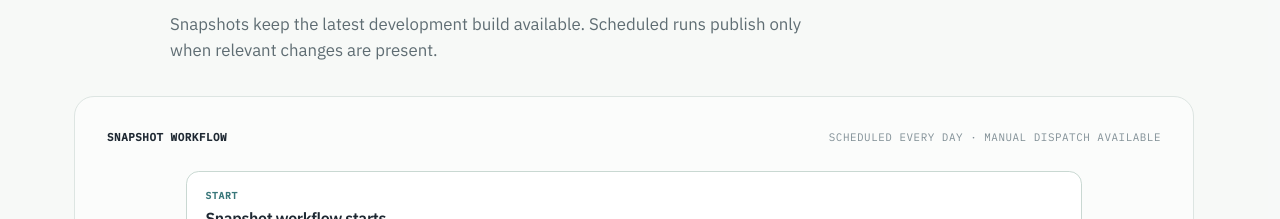
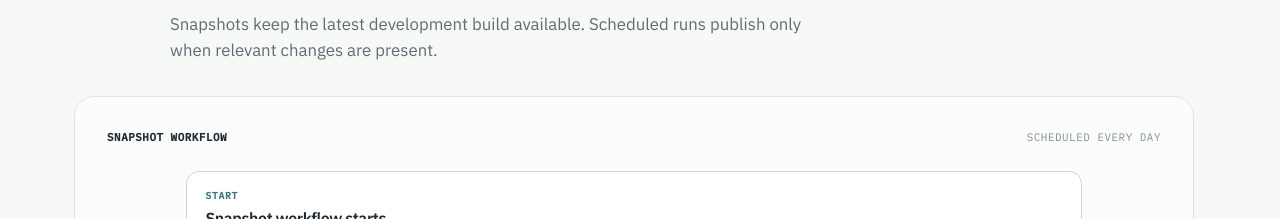
Before and after one commit to HDCharts/charts-docs, a Next.js app in the folder docs-app/: page /workflow in a window 1280 px wide. Shown: the part 4746-4965 px from the top of the page. Built offline with nearby package versions, Linux system fonts and the light colour scheme; a web font is replaced by a local one.

Commit message:
docs: simplify snapshot chart header

```diff
--- a/docs-app/app/workflow/page.tsx
+++ b/docs-app/app/workflow/page.tsx
@@ -315,7 +315,7 @@ export default function WorkflowPage() {
           title="Snapshot publishing"
           description="Snapshots keep the latest development build available. Scheduled runs publish only when relevant changes are present."
         >
-          <div className="workflow-chart-titlebar"><strong>Snapshot workflow</strong><span>scheduled every day · manual dispatch available</span></div>
+          <div className="workflow-chart-titlebar"><strong>Snapshot workflow</strong><span>scheduled every day</span></div>
           <div className="workflow-chart-stack">
             <WorkflowNode label="START" title="Snapshot workflow starts" detail="The nightly scheduler calls the reusable snapshot workflow. A manual run bypasses the time-window check." />
             <div className="workflow-chart-arrow" aria-hidden="true">↓</div>
```
